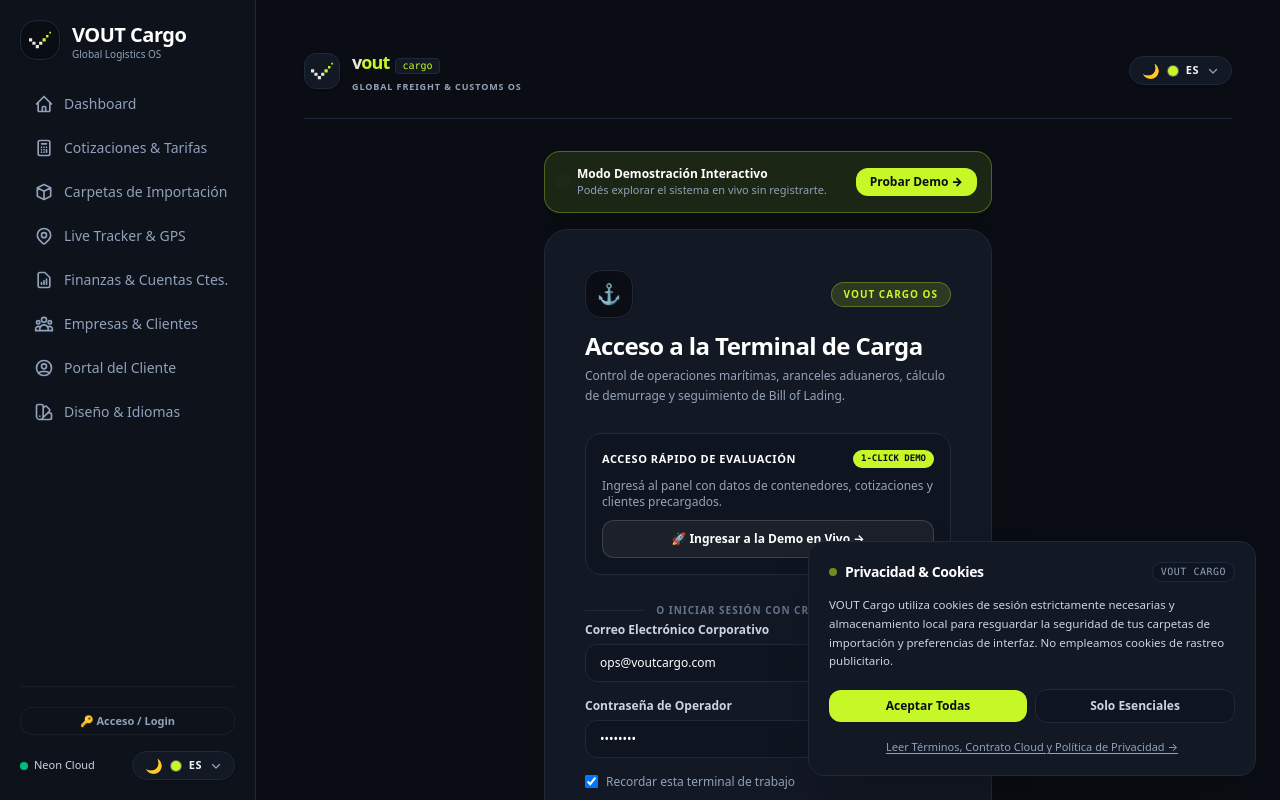
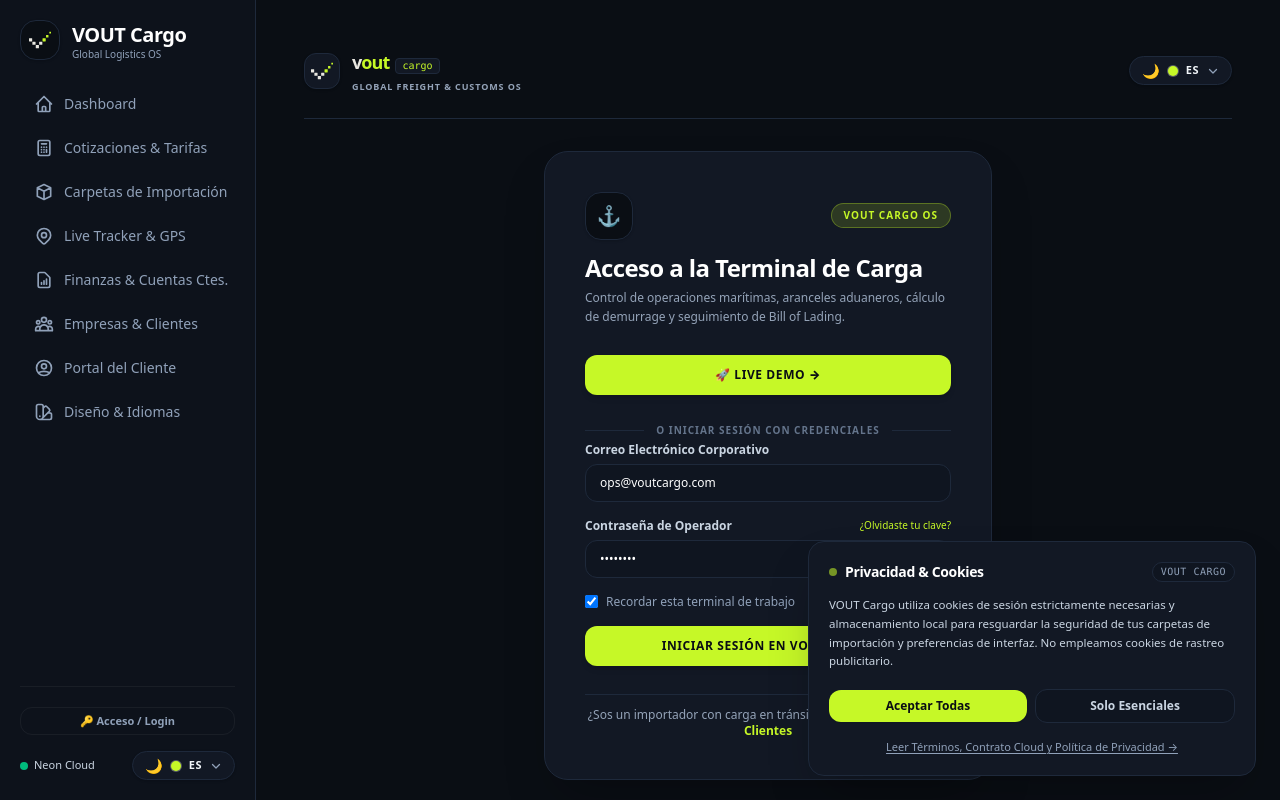
Before and after one commit to AgustinMilesi/cargo, a Next.js app: page /login in a window 1280 px wide. Shown: the top 800 px of the page. Built offline with nearby package versions, Linux system fonts and the light colour scheme.

Commit message:
refactor(demo): eliminate guest/1-click demo labels and use clean Live Demo

```diff
--- a/app/login/page.tsx
+++ b/app/login/page.tsx
@@ -44,23 +44,6 @@
 
       {/* Main Centered Login Card */}
       <div className="w-full max-w-md mx-auto my-auto py-8 relative z-10 space-y-4">
-        {/* Active Demo Mode Notice */}
-        <div className="p-3.5 rounded-2xl bg-[#C6F827]/10 border border-[#C6F827]/30 flex items-center justify-between gap-3 shadow-lg">
-          <div className="flex items-center gap-2.5">
-            <span className="size-2 rounded-full bg-[#C6F827] animate-ping shrink-0" />
-            <div>
-              <p className="text-xs font-bold text-white">Modo Demostración Interactivo</p>
-              <p className="text-[11px] text-slate-400">Podés explorar el sistema en vivo sin registrarte.</p>
-            </div>
-          </div>
-          <Link
-            href="/demo"
-            className="px-3.5 py-1.5 rounded-xl bg-[#C6F827] text-[#0A0E14] font-black text-xs hover:bg-[#b0df1f] transition shrink-0"
-          >
-            Probar Demo →
-          </Link>
-        </div>
-
         <div className="border border-[#1E293B] rounded-3xl bg-[#121824] p-8 sm:p-10 shadow-2xl space-y-7">
           <div className="space-y-3 text-center sm:text-left">
             <div className="flex items-center justify-between">
@@ -79,26 +62,12 @@
             </div>
           </div>
 
-          {/* Quick Direct 1-Click Demo Evaluation Box */}
-          <div className="p-4 rounded-2xl bg-[#0F1520] border border-[#1E293B] space-y-2.5">
-            <div className="flex items-center justify-between">
-              <span className="text-[11px] font-bold text-white uppercase tracking-wider flex items-center gap-1.5">
-                Acceso Rápido de Evaluación
-              </span>
-              <span className="text-[9px] font-black bg-[#C6F827] text-[#0A0E14] px-2 py-0.5 rounded-full font-mono">
-                1-CLICK DEMO
-              </span>
-            </div>
-            <p className="text-xs text-[#94A3B8]">
-              Ingresá al panel con datos de contenedores, cotizaciones y clientes precargados.
-            </p>
-            <Link
-              href="/demo"
-              className="w-full py-2.5 px-4 rounded-xl bg-white/5 hover:bg-white/10 text-white border border-white/15 hover:border-[#C6F827]/40 font-bold text-xs text-center block transition cursor-pointer"
-            >
-              🚀 Ingresar a la Demo en Vivo →
-            </Link>
-          </div>
+          <Link
+            href="/demo"
+            className="w-full py-3 px-4 rounded-xl bg-[#C6F827] hover:bg-[#b0df1f] text-[#0A0E14] font-black text-xs text-center uppercase tracking-wider block transition shadow-md cursor-pointer"
+          >
+            🚀 Live Demo →
+          </Link>
 
           <div className="relative flex items-center justify-center my-1">
             <div className="border-t border-[#1E293B] w-full" />
--- a/components/TopBar.tsx
+++ b/components/TopBar.tsx
@@ -36,7 +36,7 @@
           </h1>
           <span className="inline-flex items-center gap-1.5 px-2.5 py-0.5 rounded-full text-[11px] font-bold bg-emerald-500/10 text-emerald-500 dark:text-emerald-400 border border-emerald-500/20">
             <span className="size-1.5 rounded-full bg-emerald-500 animate-pulse" />
-            Acceso Invitado / Demo
+            Live Demo
           </span>
         </div>
         <p className="text-xs md:text-sm text-slate-500 dark:text-[#8c8e9b] mt-1 font-normal">
```
